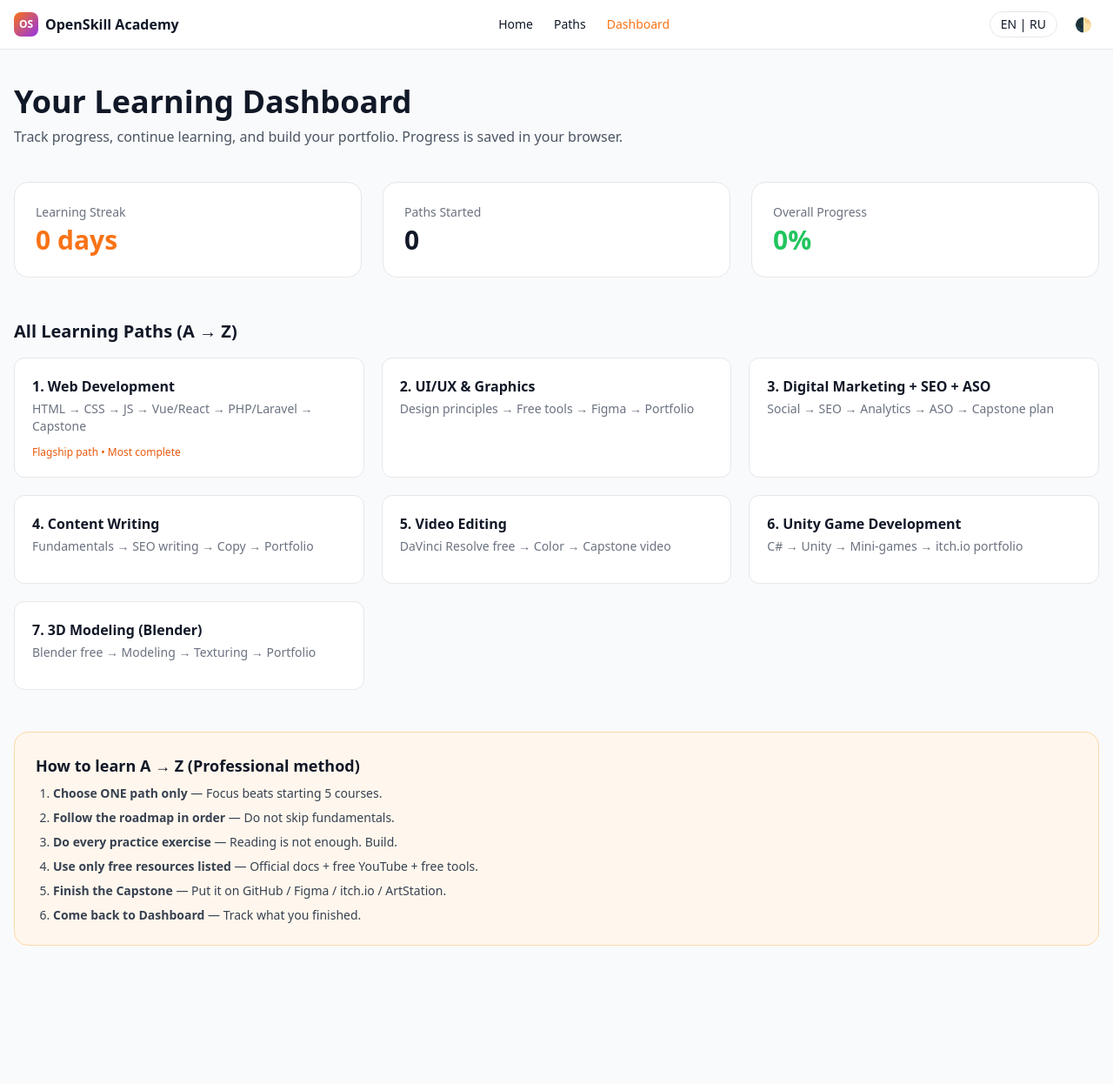
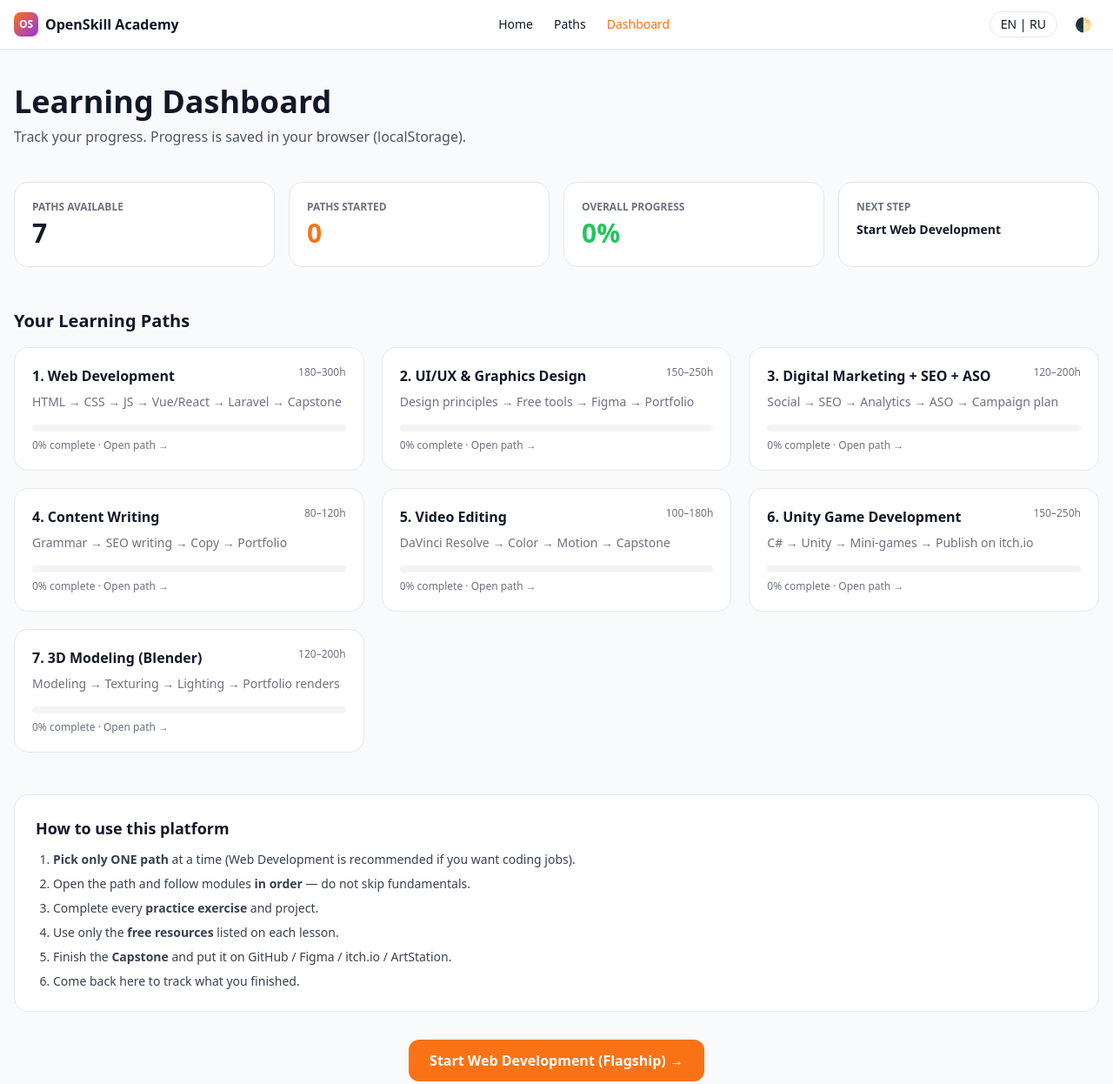
Before and after one commit to WristMohsin/Short-Courses, a plain HTML site: page dashboard.html in a window 1280 px wide. Shown: the whole page at 87% size. Before the commit the page ends 1127 px from the top, so only its background shows below. Drawn offline with nearby package versions, Linux system fonts and the light colour scheme.

Commit message:
Proper Dashboard + lengthy UI/UX Design path with modules, lessons, projects, capstone

```diff
--- a/dashboard.html
+++ b/dashboard.html
@@ -10,10 +10,10 @@
   <link href="https://fonts.googleapis.com/css2?family=Inter:wght@400;500;600;700;800&display=swap" rel="stylesheet">
 </head>
 <body class="bg-gray-50 text-gray-900 dark:bg-gray-950 dark:text-gray-100 font-sans antialiased min-h-screen">
-  <header class="sticky top-0 z-50 bg-white/90 dark:bg-gray-900/90 backdrop-blur border-b border-gray-200 dark:border-gray-800">
+  <header class="sticky top-0 z-50 bg-white/95 dark:bg-gray-900/95 backdrop-blur border-b border-gray-200 dark:border-gray-800">
     <div class="max-w-7xl mx-auto px-4 h-14 flex items-center justify-between">
       <a href="index.html" class="font-bold flex items-center gap-2">
-        <span class="w-7 h-7 rounded-lg bg-gradient-to-br from-orange-500 to-purple-600 text-white text-xs flex items-center justify-center">OS</span>
+        <span class="w-7 h-7 rounded-lg bg-gradient-to-br from-orange-500 to-purple-600 text-white text-xs flex items-center justify-center font-bold">OS</span>
         OpenSkill Academy
       </a>
       <nav class="hidden md:flex items-center gap-6 text-sm font-medium">
@@ -27,82 +27,62 @@
       </div>
     </div>
   </header>
-
   <main class="max-w-7xl mx-auto px-4 py-10">
     <div class="mb-10">
-      <h1 class="text-3xl md:text-4xl font-extrabold mb-2">Your Learning Dashboard</h1>
-      <p class="text-gray-600 dark:text-gray-400">Track progress, continue learning, and build your portfolio. Progress is saved in your browser.</p>
+      <h1 class="text-3xl md:text-4xl font-extrabold mb-2">Learning Dashboard</h1>
+      <p class="text-gray-600 dark:text-gray-400">Track your progress. Progress is saved in your browser (localStorage).</p>
     </div>
-
-    <div class="grid md:grid-cols-3 gap-6 mb-12">
-      <div class="p-6 rounded-2xl bg-white dark:bg-gray-900 border border-gray-200 dark:border-gray-700">
-        <div class="text-sm text-gray-500 mb-1">Learning Streak</div>
-        <div class="text-3xl font-bold text-orange-500" id="streak">0 days</div>
-      </div>
-      <div class="p-6 rounded-2xl bg-white dark:bg-gray-900 border border-gray-200 dark:border-gray-700">
-        <div class="text-sm text-gray-500 mb-1">Paths Started</div>
-        <div class="text-3xl font-bold" id="pathsStarted">0</div>
-      </div>
-      <div class="p-6 rounded-2xl bg-white dark:bg-gray-900 border border-gray-200 dark:border-gray-700">
-        <div class="text-sm text-gray-500 mb-1">Overall Progress</div>
-        <div class="text-3xl font-bold text-green-500" id="overallProgress">0%</div>
-      </div>
+    <div class="grid sm:grid-cols-2 lg:grid-cols-4 gap-4 mb-12">
+      <div class="card p-5"><div class="text-xs font-semibold text-gray-500 uppercase mb-1">Paths Available</div><div class="text-3xl font-bold">7</div></div>
+      <div class="card p-5"><div class="text-xs font-semibold text-gray-500 uppercase mb-1">Paths Started</div><div class="text-3xl font-bold text-orange-500" id="pathsStarted">0</div></div>
+      <div class="card p-5"><div class="text-xs font-semibold text-gray-500 uppercase mb-1">Overall Progress</div><div class="text-3xl font-bold text-green-500" id="overallProgress">0%</div></div>
+      <div class="card p-5"><div class="text-xs font-semibold text-gray-500 uppercase mb-1">Next Step</div><div class="text-sm font-semibold mt-2" id="nextStep">Choose a path below</div></div>
     </div>
-
-    <h2 class="text-xl font-bold mb-4">All Learning Paths (A → Z)</h2>
-    <div class="grid sm:grid-cols-2 lg:grid-cols-3 gap-5 mb-12">
-      <a href="courses/web-development.html" class="block p-5 rounded-xl border border-gray-200 dark:border-gray-700 bg-white dark:bg-gray-900 hover:border-orange-400 transition">
-        <div class="font-bold mb-1">1. Web Development</div>
-        <p class="text-sm text-gray-500 mb-3">HTML → CSS → JS → Vue/React → PHP/Laravel → Capstone</p>
-        <div class="text-xs text-orange-600 font-medium">Flagship path • Most complete</div>
-      </a>
-      <a href="courses/uiux-design.html" class="block p-5 rounded-xl border border-gray-200 dark:border-gray-700 bg-white dark:bg-gray-900 hover:border-pink-400 transition">
-        <div class="font-bold mb-1">2. UI/UX & Graphics</div>
-        <p class="text-sm text-gray-500 mb-3">Design principles → Free tools → Figma → Portfolio</p>
-      </a>
-      <a href="courses/digital-marketing.html" class="block p-5 rounded-xl border border-gray-200 dark:border-gray-700 bg-white dark:bg-gray-900 hover:border-green-400 transition">
-        <div class="font-bold mb-1">3. Digital Marketing + SEO + ASO</div>
-        <p class="text-sm text-gray-500 mb-3">Social → SEO → Analytics → ASO → Capstone plan</p>
-      </a>
-      <a href="courses/content-writing.html" class="block p-5 rounded-xl border border-gray-200 dark:border-gray-700 bg-white dark:bg-gray-900 hover:border-amber-400 transition">
-        <div class="font-bold mb-1">4. Content Writing</div>
-        <p class="text-sm text-gray-500 mb-3">Fundamentals → SEO writing → Copy → Portfolio</p>
-      </a>
-      <a href="courses/video-editing.html" class="block p-5 rounded-xl border border-gray-200 dark:border-gray-700 bg-white dark:bg-gray-900 hover:border-red-400 transition">
-        <div class="font-bold mb-1">5. Video Editing</div>
-        <p class="text-sm text-gray-500 mb-3">DaVinci Resolve free → Color → Capstone video</p>
-      </a>
-      <a href="courses/unity-game-dev.html" class="block p-5 rounded-xl border border-gray-200 dark:border-gray-700 bg-white dark:bg-gray-900 hover:border-indigo-400 transition">
-        <div class="font-bold mb-1">6. Unity Game Development</div>
-        <p class="text-sm text-gray-500 mb-3">C# → Unity → Mini-games → itch.io portfolio</p>
-      </a>
-      <a href="courses/3d-modeling.html" class="block p-5 rounded-xl border border-gray-200 dark:border-gray-700 bg-white dark:bg-gray-900 hover:border-teal-400 transition">
-        <div class="font-bold mb-1">7. 3D Modeling (Blender)</div>
-        <p class="text-sm text-gray-500 mb-3">Blender free → Modeling → Texturing → Portfolio</p>
-      </a>
-    </div>
-
-    <div class="p-6 rounded-2xl bg-orange-50 dark:bg-orange-950/30 border border-orange-200 dark:border-orange-900">
-      <h2 class="font-bold text-lg mb-2">How to learn A → Z (Professional method)</h2>
+    <h2 class="text-xl font-bold mb-4">Your Learning Paths</h2>
+    <div class="grid sm:grid-cols-2 lg:grid-cols-3 gap-5 mb-12" id="pathGrid"></div>
+    <div class="card p-6 mb-8">
+      <h2 class="font-bold text-lg mb-3">How to use this platform</h2>
       <ol class="list-decimal pl-5 space-y-2 text-sm text-gray-700 dark:text-gray-300">
-        <li><strong>Choose ONE path only</strong> — Focus beats starting 5 courses.</li>
-        <li><strong>Follow the roadmap in order</strong> — Do not skip fundamentals.</li>
-        <li><strong>Do every practice exercise</strong> — Reading is not enough. Build.</li>
-        <li><strong>Use only free resources listed</strong> — Official docs + free YouTube + free tools.</li>
-        <li><strong>Finish the Capstone</strong> — Put it on GitHub / Figma / itch.io / ArtStation.</li>
-        <li><strong>Come back to Dashboard</strong> — Track what you finished.</li>
+        <li><strong>Pick only ONE path</strong> at a time (Web Development is recommended if you want coding jobs).</li>
+        <li>Open the path and follow modules <strong>in order</strong> — do not skip fundamentals.</li>
+        <li>Complete every <strong>practice exercise</strong> and project.</li>
+        <li>Use only the <strong>free resources</strong> listed on each lesson.</li>
+        <li>Finish the <strong>Capstone</strong> and put it on GitHub / Figma / itch.io / ArtStation.</li>
+        <li>Come back here to track what you finished.</li>
       </ol>
     </div>
+    <div class="text-center">
+      <a href="courses/web-development.html" class="inline-block px-6 py-3 rounded-xl bg-orange-500 hover:bg-orange-600 text-white font-semibold">Start Web Development (Flagship) →</a>
+    </div>
   </main>
-
   <script src="js/theme.js"></script>
   <script src="js/language.js"></script>
   <script src="js/progress.js"></script>
   <script>
-    const p = typeof Progress !== 'undefined' ? Progress.get() : {};
-    const started = Object.keys(p).length;
+    const paths = [
+      { id: 'web-dev', title: 'Web Development', desc: 'HTML → CSS → JS → Vue/React → Laravel → Capstone', href: 'courses/web-development.html', hours: '180–300h' },
+      { id: 'uiux', title: 'UI/UX & Graphics Design', desc: 'Design principles → Free tools → Figma → Portfolio', href: 'courses/uiux-design.html', hours: '150–250h' },
+      { id: 'dm', title: 'Digital Marketing + SEO + ASO', desc: 'Social → SEO → Analytics → ASO → Campaign plan', href: 'courses/digital-marketing.html', hours: '120–200h' },
+      { id: 'content', title: 'Content Writing', desc: 'Grammar → SEO writing → Copy → Portfolio', href: 'courses/content-writing.html', hours: '80–120h' },
+      { id: 'video', title: 'Video Editing', desc: 'DaVinci Resolve → Color → Motion → Capstone', href: 'courses/video-editing.html', hours: '100–180h' },
+      { id: 'unity', title: 'Unity Game Development', desc: 'C# → Unity → Mini-games → Publish on itch.io', href: 'courses/unity-game-dev.html', hours: '150–250h' },
+      { id: 'blender', title: '3D Modeling (Blender)', desc: 'Modeling → Texturing → Lighting → Portfolio renders', href: 'courses/3d-modeling.html', hours: '120–200h' }
+    ];
+    const progress = (typeof Progress !== 'undefined') ? Progress.get() : {};
+    const started = Object.keys(progress).filter(k => progress[k] && progress[k] > 0).length;
     document.getElementById('pathsStarted').textContent = started;
-    if (started > 0) document.getElementById('overallProgress').textContent = Math.min(100, started * 15) + '%';
+    document.getElementById('overallProgress').textContent = Math.min(100, started * 14) + '%';
+    if (started === 0) document.getElementById('nextStep').textContent = 'Start Web Development';
+    else document.getElementById('nextStep').textContent = 'Continue your path';
+    const grid = document.getElementById('pathGrid');
+    paths.forEach((p, i) => {
+      const pct = progress[p.id] || 0;
+      const el = document.createElement('a');
+      el.href = p.href;
+      el.className = 'card p-5 block hover:border-orange-400';
+      el.innerHTML = `<div class="flex justify-between items-start mb-2"><div class="font-bold">${i+1}. ${p.title}</div><span class="text-xs text-gray-500">${p.hours}</span></div><p class="text-sm text-gray-500 mb-4">${p.desc}</p><div class="h-2 bg-gray-100 dark:bg-gray-800 rounded-full overflow-hidden mb-2"><div class="h-full bg-orange-500 rounded-full" style="width:${pct}%"></div></div><div class="text-xs text-gray-500">${pct}% complete · Open path →</div>`;
+      grid.appendChild(el);
+    });
   </script>
 </body>
 </html>
```
